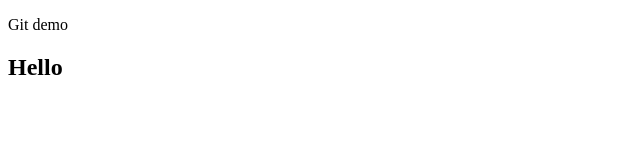
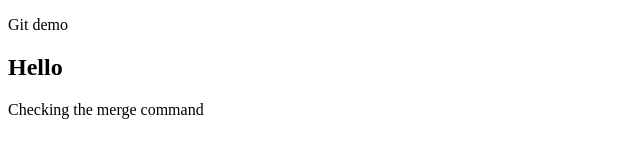
Before and after one commit to GeethPriya22/ltigitdemo, a plain HTML site: page new.html in a window 1280 px wide. Shown: the whole page, without its empty margins (0-640 px from the left). Drawn offline with Linux system fonts and the light colour scheme.

Commit message:
add new line in new.html

```diff
--- a/new.html
+++ b/new.html
@@ -6,5 +6,6 @@
 <body>
 	<p>Git demo</p>
 	<h2>Hello</h2>
+	<p>Checking the merge command</p>
 </body>
 </html>
```
